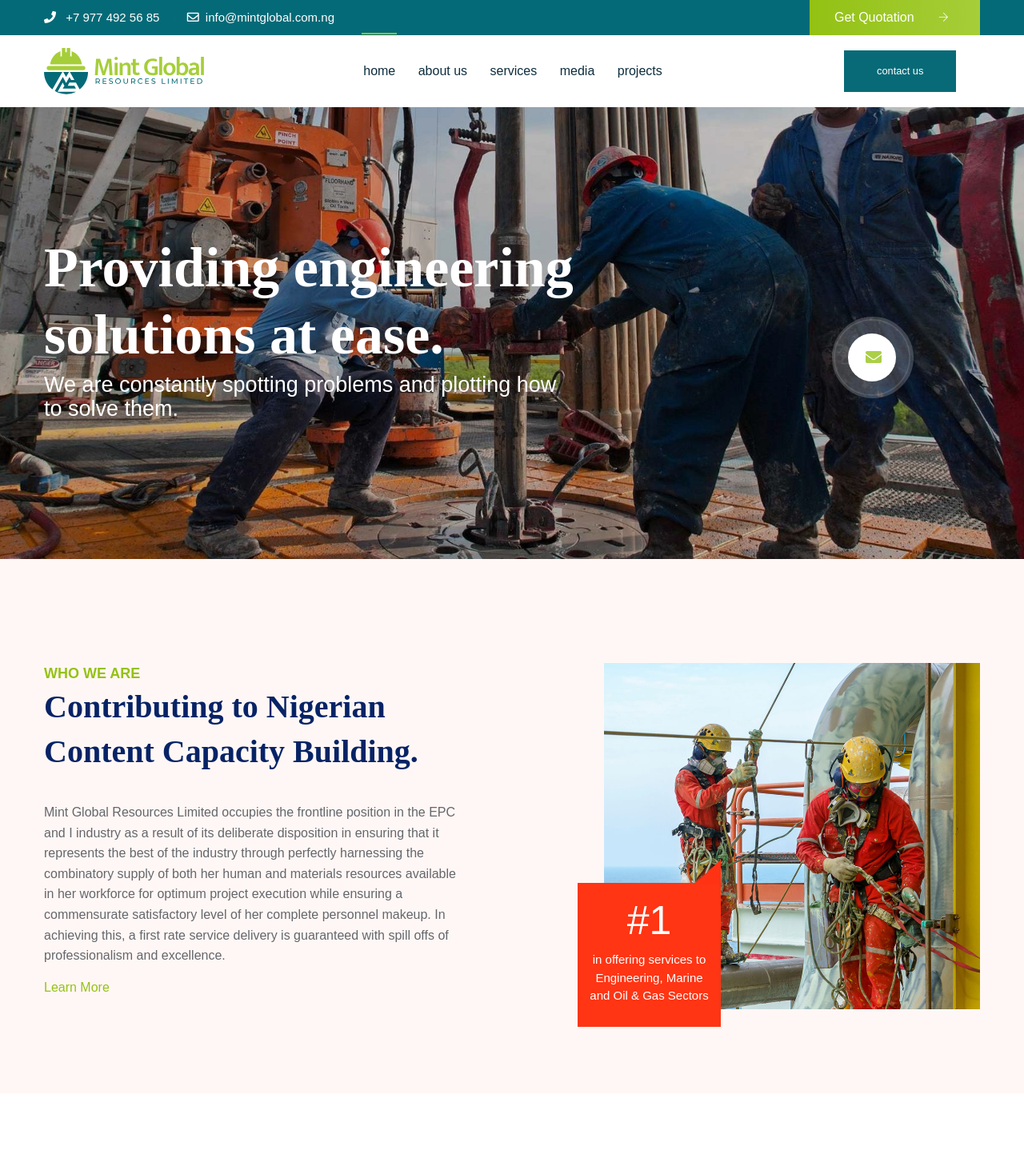
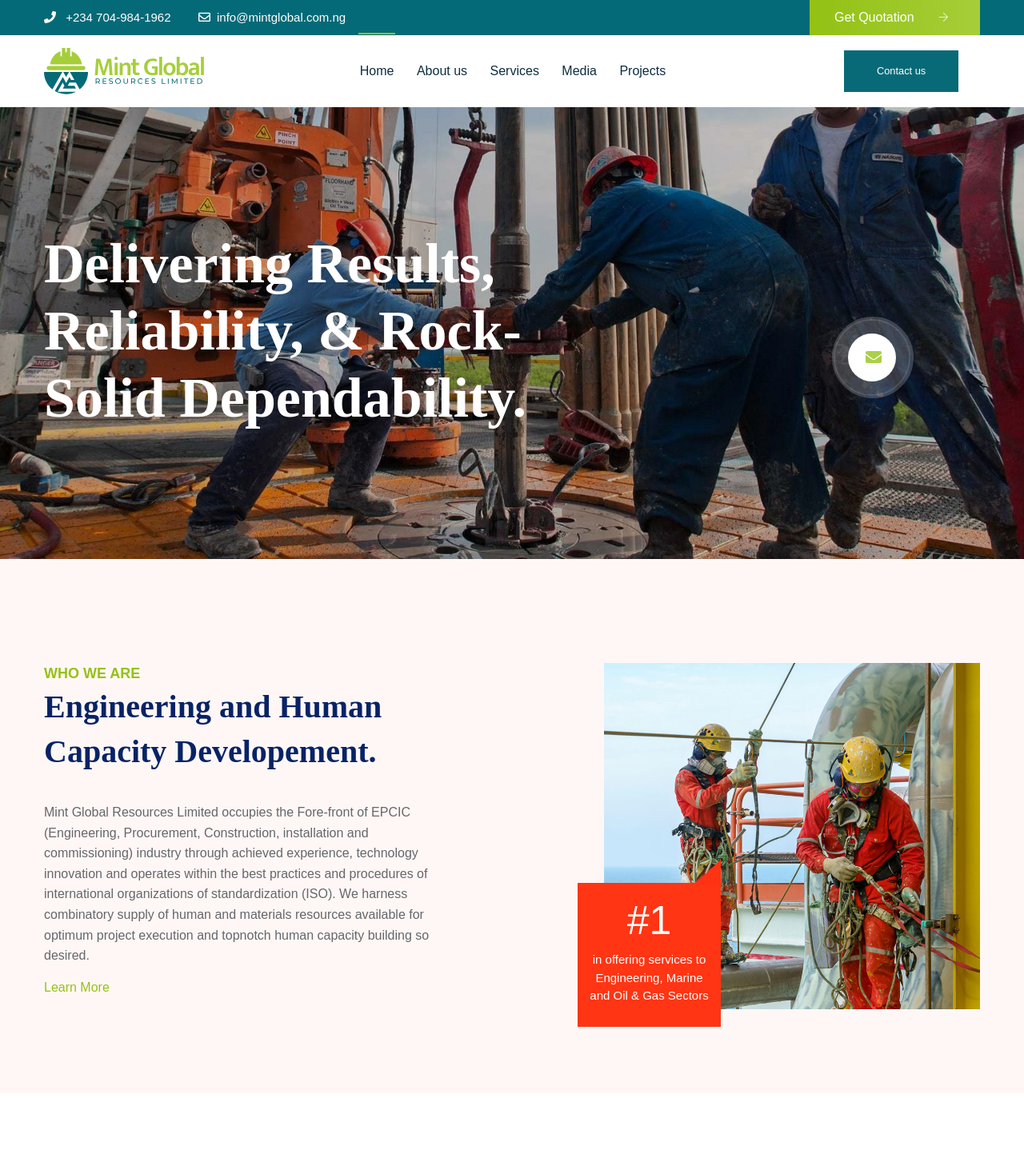
Before and after one commit to codystack/mintglobal, a PHP site: page /index.php in a window 1280 px wide. Shown: the top 1448 px of the page at 80% size. Run offline with PHP 8.4, Linux system fonts and the light colour scheme; some web fonts are replaced.

Commit message:
modifications made

```diff
--- a/components/navbar.php
+++ b/components/navbar.php
@@ -7,7 +7,7 @@
                             <div class="row d-flex justify-content-between align-items-center">
                                 <div class="header-info-left">
                                     <ul>
-                                        <li><i class="fas fa-phone"></i> +7 977 492 56 85</li>
+                                        <li><i class="fas fa-phone"></i> +234 704-984-1962</li>
                                         <li><i class="far fa-envelope"></i>info@mintglobal.com.ng</li>
                                     </ul>
                                 </div>
@@ -33,9 +33,9 @@
                                     <div class="main-menu mx-auto d-none d-lg-block">
                                         <nav>
                                             <ul id="navigation">
-                                                <li class="<?php if($page=='Home'){echo 'active';}?> navs"><a href="./">home</a></li>
-                                                <li class="<?php if($page=='About'){echo 'active';}?> navs"><a href="about">about us</a></li>
-                                                <li class="navs"><a href="#">services</a>
+                                                <li class="<?php if($page=='Home'){echo 'active';}?> navs"><a href="./">Home</a></li>
+                                                <li class="<?php if($page=='About'){echo 'active';}?> navs"><a href="about">About us</a></li>
+                                                <li class="navs"><a href="#">Services</a>
                                                     <ul class="submenu">
                                                         <li class="<?php if($page=='Engineering'){echo 'active';}?> navs"><a href="engineering-services">engineering services</a></li>
                                                         <li class="<?php if($page=='Procurement'){echo 'active';}?> navs"><a href="procurement-services">procurement services</a></li>
@@ -43,8 +43,8 @@
                                                         <li class="<?php if($page=='Leasing'){echo 'active';}?> navs"><a href="leasing-projects-support-services">leasing and projects support services</a></li>
                                                     </ul>
                                                 </li>
-                                                <li class="<?php if($page=='Media'){echo 'active';}?> navs"><a href="#">media</a></li>
-                                                <li class="<?php if($page=='Projects'){echo 'active';}?> navs"><a href="#">projects</a></li>
+                                                <li class="<?php if($page=='Media'){echo 'active';}?> navs"><a href="#">Media</a></li>
+                                                <li class="<?php if($page=='Projects'){echo 'active';}?> navs"><a href="#">Projects</a></li>
                                             </ul>
                                             <div class="d-none d-xs-block">
                                                 <a href="contact" class="genric-btn primary e-large">Contact us </a>
@@ -55,7 +55,7 @@
                             </div>
                             <div class="col-xl-2 col-lg-2">
                                 <div class="d-none d-lg-block">
-                                    <a href="contact" class="genric-btn primary e-large">contact us </a>
+                                    <a href="contact" class="genric-btn primary e-large">Contact us </a>
                                 </div>
                             </div>
                             <!-- Mobile Menu -->
--- a/index.php
+++ b/index.php
@@ -13,8 +13,8 @@
                         <div class="row">
                             <div class="col-xl-7 col-lg-9 col-md-8 col-sm-9">
                                 <div class="hero__caption">
-                                    <h1 data-animation="fadeInLeft" data-delay="0.2s">Providing engineering solutions at ease.</h1>
-                                    <p data-animation="fadeInLeft" data-delay="0.4s">We are constantly spotting problems and plotting how to solve them.</p>
+                                    <h1 data-animation="fadeInLeft" data-delay="0.2s">Delivering Results, Reliability, & Rock-Solid Dependability.</h1>
+                                    <!-- <p data-animation="fadeInLeft" data-delay="0.4s">We are constantly spotting problems and plotting how to solve them.</p> -->
                                 </div>
                             </div>
                         </div>
@@ -46,9 +46,9 @@
                         <div class="about-caption mb-10">
                             <div class="section-tittle mb-35">
                                 <span class="text-primary mb-0">WHO WE ARE</span>
-                                <h2>Contributing to Nigerian Content Capacity Building.</h2>
+                                <h2>Engineering and Human Capacity Developement.</h2>
                             </div>
-                            <p>Mint Global Resources Limited occupies the frontline position in the EPC and I industry as a result of its deliberate disposition in ensuring that it represents the best of the industry through perfectly harnessing the combinatory supply of both her human and materials resources available in her workforce for optimum project execution while ensuring a commensurate satisfactory level of her complete personnel makeup. In achieving this, a first rate service delivery is guaranteed with spill offs of professionalism and excellence.</p>
+                            <p>Mint Global Resources Limited occupies the Fore-front of EPCIC (Engineering, Procurement, Construction, installation and commissioning) industry through achieved experience, technology innovation and operates within the best practices and procedures of international organizations of standardization (ISO). We harness combinatory supply of human and materials resources available for optimum project execution and topnotch human capacity building so desired.</p>
                             <a href="about" class="text-primary">Learn More</a>
                         </div>
                     </div>
```
